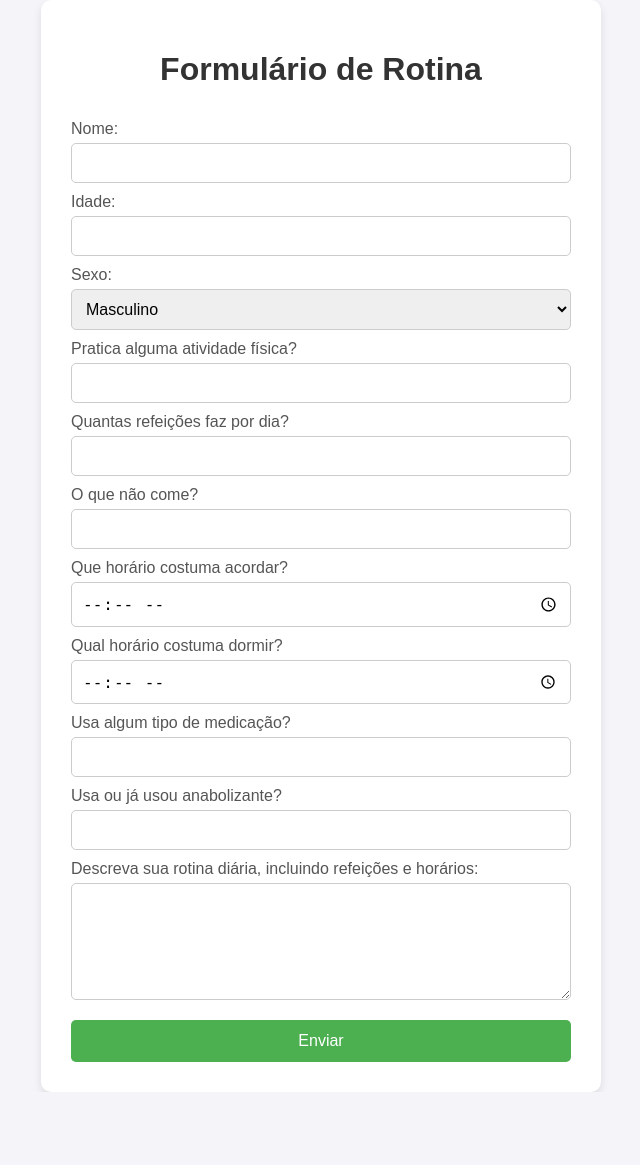
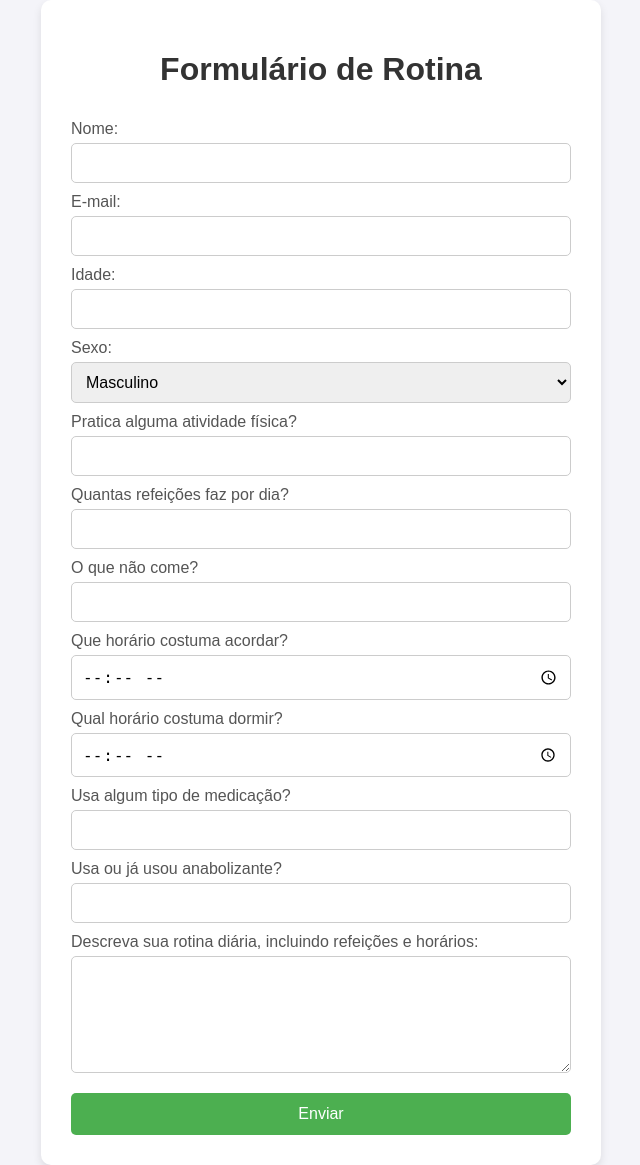
Before and after one commit to alisonoliveira89/form-gym, a Flask app: page / in a window 1280 px wide. Shown: the whole page, without its empty margins (319-959 px from the left). Before the commit the page ends 1092 px from the top, so only its background shows below. Run offline with Flask 3, Linux system fonts and the light colour scheme.

Commit message:
ajustes emails

```diff
--- a/app.py
+++ b/app.py
@@ -5,19 +5,20 @@ from email.mime.text import MIMEText
 app = Flask(__name__)
 
 # Função para enviar email
-def send_email(to_email, subject, body):
+def send_email(to_mail, subject, body, cc_mail):
     from_email = "alison.oliveira89@gmail.com"  # Seu email
     from_password = "waod nmdx fmli tvni"  # Senha de aplicativo gerada no Google
 
     msg = MIMEText(body)
     msg["Subject"] = subject
     msg["From"] = from_email
-    msg["To"] = to_email
+    msg["To"] = to_mail
+    msg["Cc"] = cc_mail
 
     # Configurar o servidor SMTP do Gmail
     server = smtplib.SMTP_SSL("smtp.gmail.com", 465)
     server.login(from_email, from_password)
-    server.sendmail(from_email, to_email, msg.as_string())
+    server.sendmail(from_email, to_mail, msg.as_string())
     server.quit()
 
 @app.route('/')
@@ -27,6 +28,7 @@ def form():
 @app.route('/send-email', methods=['POST'])
 def send_email_route():
     name = request.form['name']
+    email = request.form['email']
     age = request.form['age']
     gender = request.form['gender']
     exercise = request.form['exercise']
@@ -39,8 +41,9 @@ def send_email_route():
     routine = request.form['routine']
 
     # Construindo o conteúdo do email com os dados do formulário
-    email_body = f"""
+    body = f"""
     Nome: {name}
+    E-mail: {email}
     Idade: {age}
     Sexo: {gender}
     Pratica atividade física: {exercise}
@@ -54,7 +57,7 @@ def send_email_route():
     """
 
     # Enviando email
-    send_email("scarine89@gmail.com", "Dados do Formulário de Rotina", email_body)
+    send_email("alison.oliveira89@gmail.com", "Dados do Formulário de Rotina", body, email)
 
     # Redireciona para a página de sucesso
     return redirect(url_for('success'))
--- a/static/css/style.css
+++ b/static/css/style.css
@@ -40,6 +40,7 @@ label {
 input[type="text"],
 input[type="number"],
 input[type="time"],
+input[type="email"],
 textarea,
 select {
     padding: 10px;
--- a/templates/form.html
+++ b/templates/form.html
@@ -13,6 +13,9 @@
         <form id="routineForm" action="/send-email" method="POST">
             <label for="name">Nome:</label>
             <input type="text" id="name" name="name" required>
+
+            <label for="email">E-mail:</label>
+            <input type="email" id="email" name="email" required>
 
             <label for="age">Idade:</label>
             <input type="number" id="age" name="age" required>
```
